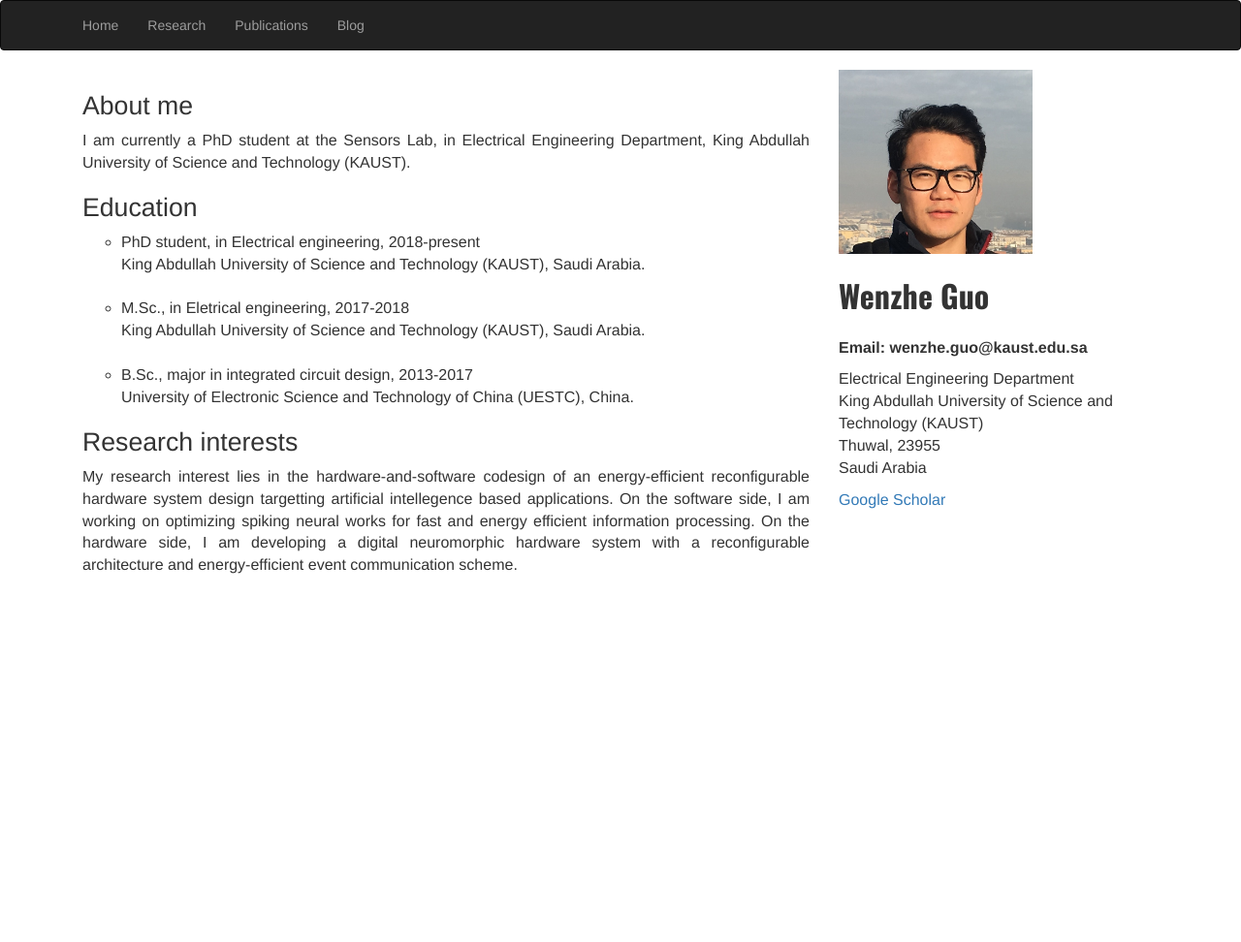
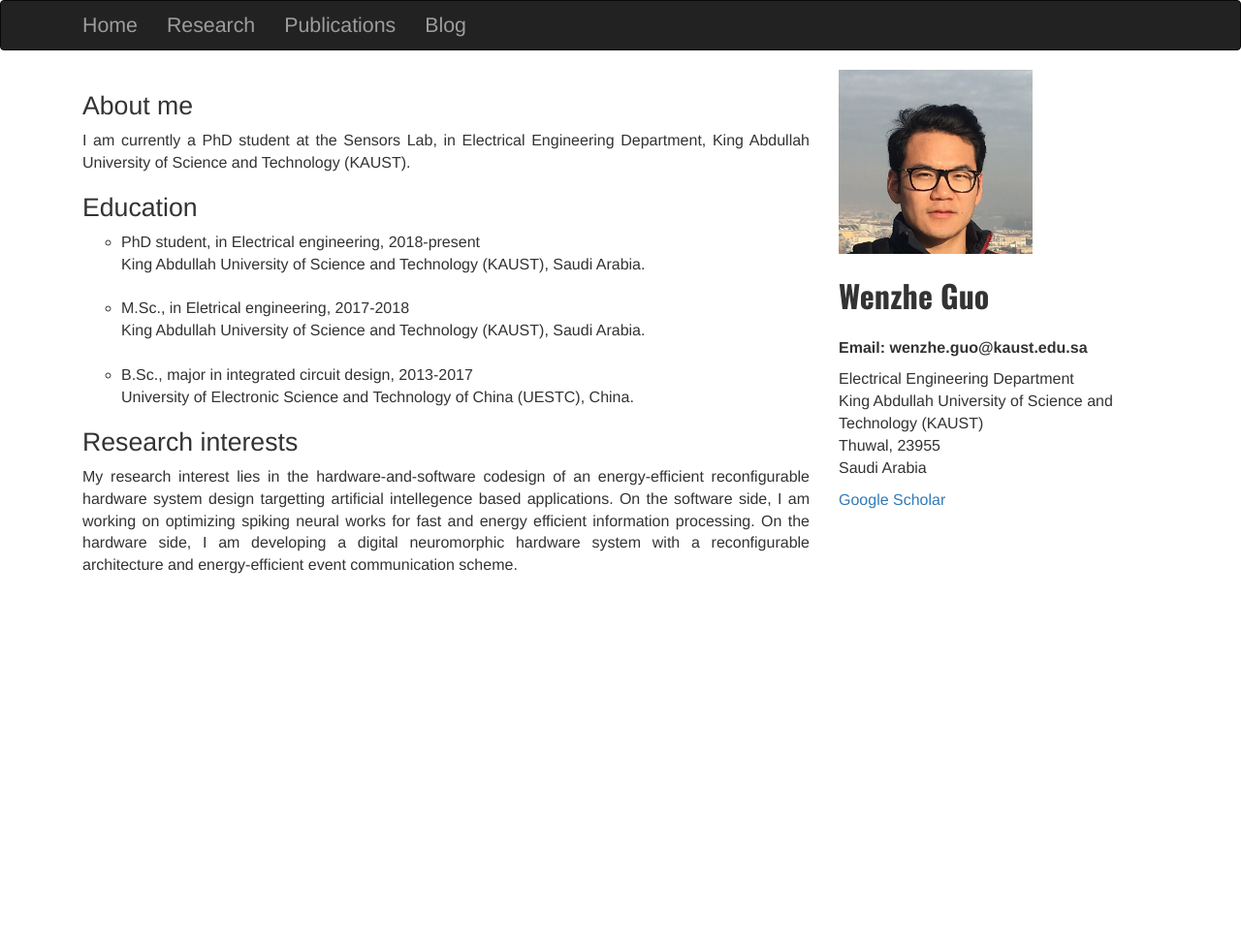
Before and after one commit to Wenzheguo/Wenzheguo.github.io, a Jekyll site: the page built from index.html, in a window 1280 px wide. Shown: the whole page at 97% size. Built offline with Jekyll 4.4.1, drawn with Linux system fonts in a browser that asks for light colours.

Commit message:
Update default.html

```diff
--- a/_layouts/default.html
+++ b/_layouts/default.html
@@ -15,7 +15,7 @@
 <!-- Navigation -->
     <nav class="navbar navbar-inverse">
       <div class="container">
-		<ul class="nav navbar-nav">
+		<ul class="nav navbar-nav" style="font-size: 16pt;">
               <li><a href="/">Home</a></li>
               <li><a href="/Research">Research</a></li>
               <li><a href="/Publications">Publications</a></li>
```
